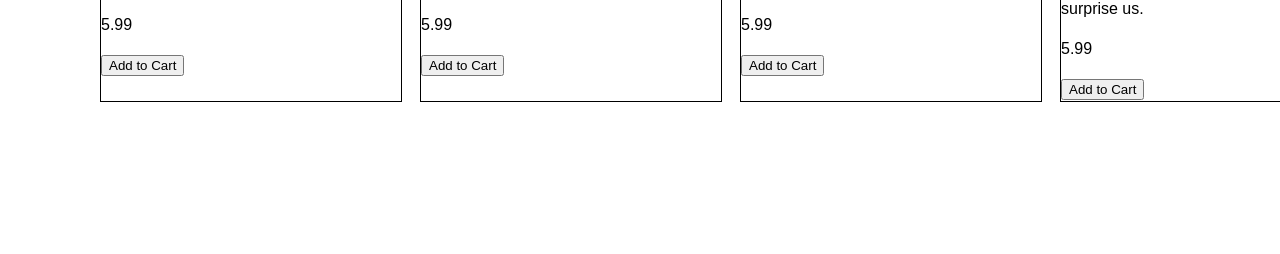
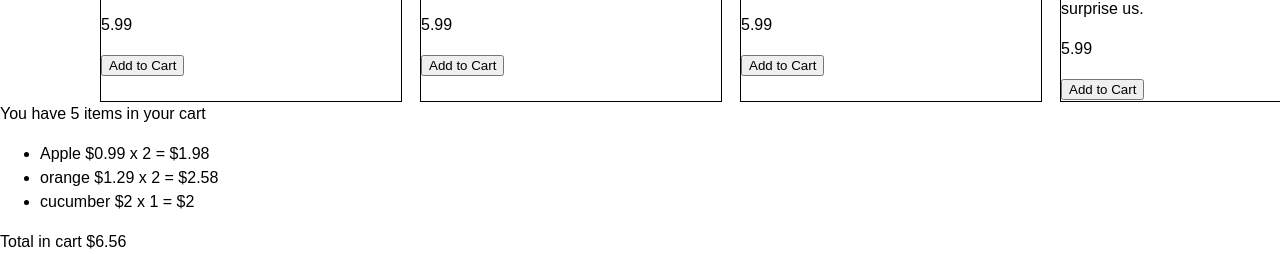
Before and after one commit to sanchezjairo/mood-shop, a plain HTML site: page index.html in a window 1280 px wide. Shown: the part 1565-1819 px from the top of the page. Before the commit the page ends 1667 px from the top, so only its background shows below. Drawn offline with Linux system fonts and the light colour scheme.

Commit message:
connect cart to footer

```diff
--- a/index.html
+++ b/index.html
@@ -20,7 +20,15 @@
       <main class='items' id='items' style="grid: 0;"></main>
 </main>
 <footer>
+    <div id='cart-qty'>
 
+    </div>
+    <ul id='item-list'>
+
+    </ul>
+    <div id='cart-total'>
+
+    </div>
 </footer>
   <script src='./resources/js/scripts.js' type="module">
     </script>
--- a/resources/js/scripts.js
+++ b/resources/js/scripts.js
@@ -1,6 +1,9 @@
 import data from './data.js'
 const itemsContainer = document.getElementById('items')
-
+const itemList = document.getElementById('item-list')
+const cartQty = document.getElementById('cart-qty')
+const cartTotal = document.getElementById('cart-total')
+ itemList.innerHTML = '<li> Hello World</li>'
 
 for (let i=0; i<data.length; ++i) {
 
@@ -52,13 +55,28 @@ for (let i=0; i<data.length; ++i) {
     // Shows items
     function showItems(){
       const qty = getQty()
+     // console.log(`You have ${qty}  items in your cart`)
+      cartQty.innerHTML = (`You have ${qty}  items in your cart`)
+      let itemStr = ''
+      for (let i = 0; i < cart.length; i += 1 ){
+          //console.log(`You checkout ${cart[i].name} $${cart[i].price} x ${cart[i].qty}`)
+        //   const name =  cart[i].name
+        //   const price = cart[i].price
+        //   const qty = cart[i].qty
+         //{name: 'Apple', price; 0.99, qty; 3}
+          const { name, price, qty } = cart[i]
 
-      console.log(`You have ${qty}  items in your cart`)
+          itemStr +=
+          `<li>
+          ${name}
+          $${price} x ${qty} =
+          $${qty * price}
+           </li>`
+     }
+      itemList.innerHTML = itemStr
 
-      for (let i = 0; i < cart.length; i += 1 ){
-          console.log(`You checkout ${cart[i].name} $${cart[i].price} x ${cart[i].qty}`)
-     }
-      console.log(`Total in cart $${getTotal()}`)
+      //console.log(`Total in cart $${getTotal()}`)
+      cartTotal.innerHTML = (`Total in cart $${getTotal()}`)
     }
 
     // ---------------------------------------------
```
